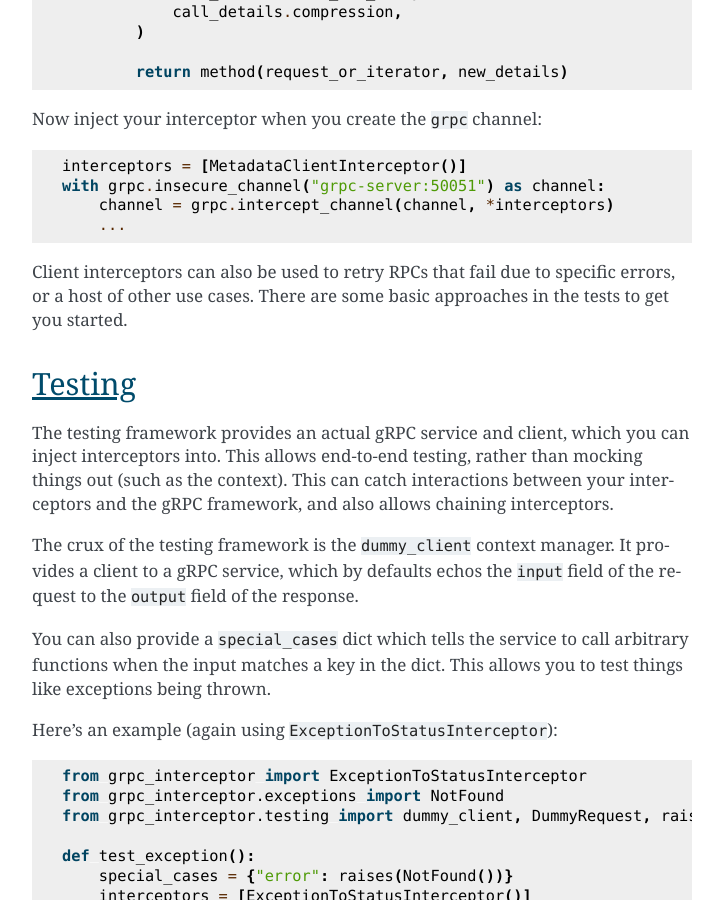
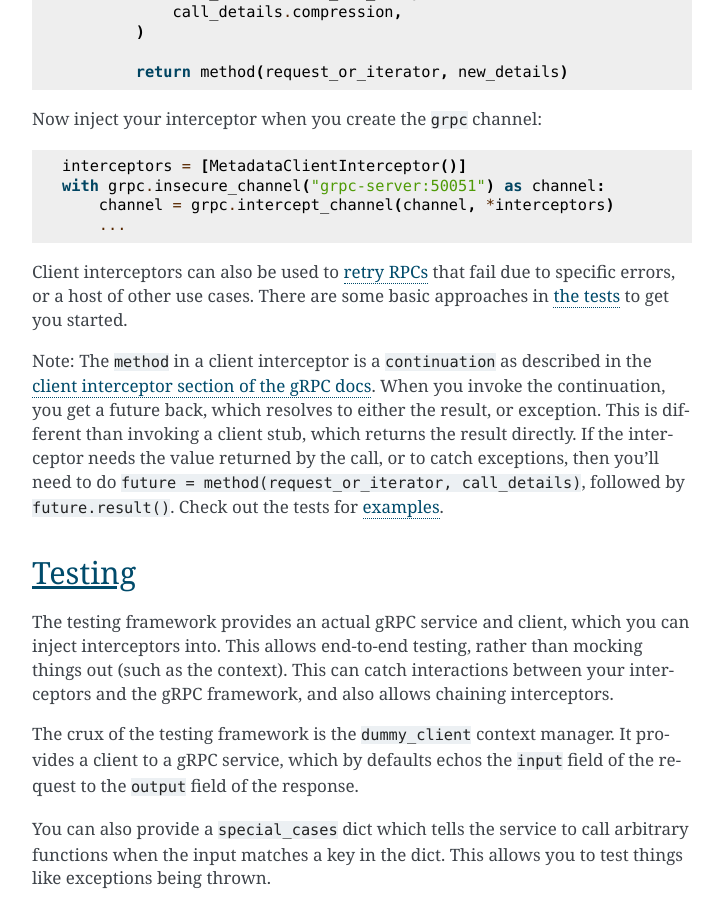
Before and after one commit to d5h-foss/grpc-interceptor, a Sphinx documentation site: the page built from docs/index.rst, in a window 1280 px wide and 900 px high, scrolled down 6876 px. Shown: the whole window, without its empty margins (388-1111 px from the left). Built offline with Sphinx 7.4.7, drawn with Linux system fonts in a browser that asks for light colours.

Commit message:
Improve client interceptor documentation

```diff
--- a/docs/index.rst
+++ b/docs/index.rst
@@ -339,9 +339,21 @@ Now inject your interceptor when you create the ``grpc`` channel:
         channel = grpc.intercept_channel(channel, *interceptors)
         ...
 
-Client interceptors can also be used to retry RPCs that fail due to specific errors, or
-a host of other use cases. There are some basic approaches in the tests to get you
-started.
+Client interceptors can also be used to
+`retry RPCs <https://github.com/d5h-foss/grpc-interceptor/blob/4b6bb6a59aae97aec058c0d4072dd19de8f408bc/tests/test_client.py#L39-L56>`_
+that fail due to specific errors, or a host of other use cases. There are some basic
+approaches in
+`the tests <https://github.com/d5h-foss/grpc-interceptor/blob/master/tests/test_client.py>`_
+to get you started.
+
+Note: The ``method`` in a client interceptor is a ``continuation`` as described in the
+`client interceptor section of the gRPC docs <https://grpc.github.io/grpc/python/grpc.html#grpc.UnaryUnaryClientInterceptor.intercept_unary_unary>`_.
+When you invoke the continuation, you get a future back, which resolves to either the
+result, or exception. This is different than invoking a client stub, which returns the
+result directly. If the interceptor needs the value returned by the call, or to catch
+exceptions, then you'll need to do ``future = method(request_or_iterator, call_details)``,
+followed by ``future.result()``. Check out the tests for
+`examples <https://github.com/d5h-foss/grpc-interceptor/blob/4b6bb6a59aae97aec058c0d4072dd19de8f408bc/tests/test_client.py#L39-L56>`_.
 
 Testing
 -------
```
Also changed, not shown: README.md (+16 -3 lines).
